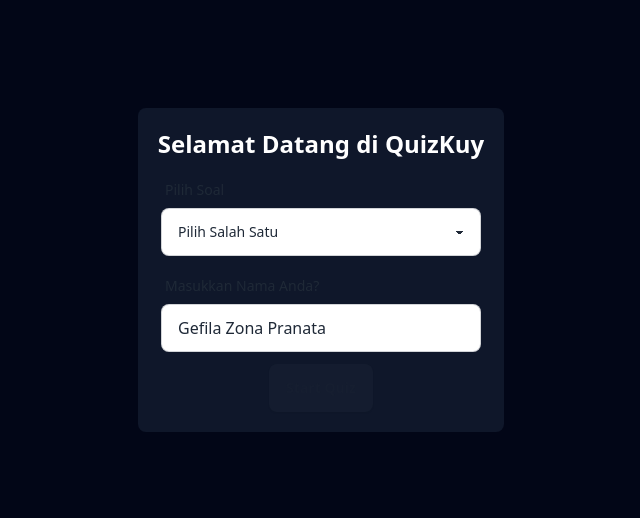
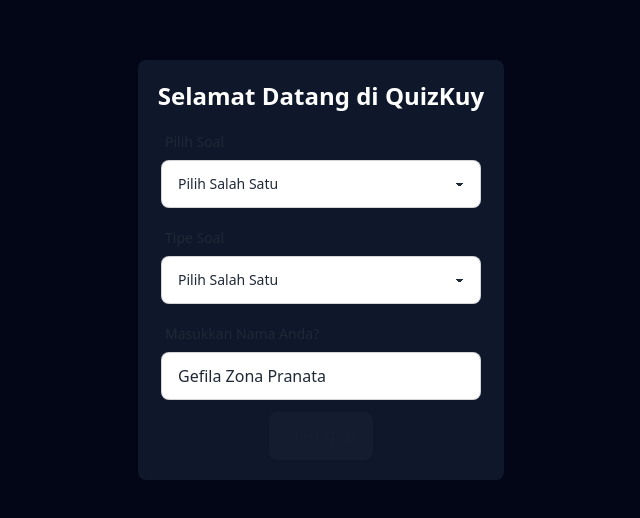
Before and after one commit to Gefila/quiz, a React (Vite) app: page / in a window 1280 px wide. Shown: the part 130-648 px from the top of the page, without its empty margins (319-959 px from the left). Built offline with nearby package versions, Linux system fonts and the light colour scheme.

Commit message:
feat: pilih tipe

```diff
--- a/src/components/StartScreen.jsx
+++ b/src/components/StartScreen.jsx
@@ -1,4 +1,4 @@
-export default function StartScreen({ dispatch, daftarSoal, name, judulSoal }) {
+export default function StartScreen({ dispatch, daftarSoal, name, judulSoal, tipeSoal, daftarTipeSoal }) {
     return (
         <div className="flex flex-col items-center bg-slate-900 p-5 rounded-lg gap-3">
             <h1 className="text-white font-bold text-2xl">
@@ -20,6 +20,26 @@
                     {daftarSoal.map((soal, index) => (
                         <option key={index}>{soal}</option>
                     ))}
+                </select>
+            </label>
+            <label className="form-control w-full max-w-xs">
+                <div className="label">
+                    <span className="label-text">Tipe Soal</span>
+                </div>
+                <select
+                    className="select select-bordered"
+                    value={tipeSoal}
+                    required
+                    onChange={(e) =>{
+                        dispatch({ type: "setTipeSoal", payload: e.target.value })                    }
+                    }
+                >
+                    <option disabled>Pilih Salah Satu</option>
+                    {
+                        daftarTipeSoal.map((tipe, index) => (
+                            <option key={index}>{tipe.tipe}</option>
+                        ))
+                    }
                 </select>
             </label>
             <label className="form-control w-full max-w-xs">
--- a/src/pages/QuizPage.jsx
+++ b/src/pages/QuizPage.jsx
@@ -17,6 +17,8 @@
 			option,
 			name,
 			judulSoal,
+			tipeSoal,
+			tipeSoalData,
 		},
 		dispatch,
 	] = useReducer(reducer, {
@@ -29,9 +31,12 @@
 		score: 0,
 		name: "Gefila Zona Pranata",
 		judulSoal: "Pilih Salah Satu",
+		tipeSoal: "Pilih Salah Satu",
+		tipeSoalData: [],
 	});
 
 	const [daftarSoal, setDaftarSoal] = useState([]);
+	const [daftarTipeSoal, setDaftarTipeSoal] = useState([]);
 
 	function reducer(state, action) {
 		switch (action.type) {
@@ -85,6 +90,16 @@
 					...state,
 					judulSoal: action.payload,
 				};
+			case "setTipeSoal":
+				return {
+					...state,
+					tipeSoal: action.payload,
+				};
+			case "setTipeSoalData":
+				return {
+					...state,
+					tipeSoalData: action.payload,
+				};
 			case "setName":
 				return {
 					...state,
@@ -105,12 +120,18 @@
 	};
 
 	useEffect(() => {
-        const findJudulSoal = dataSoal.find(
-            (judul) => judul.kelas === judulSoal
-        );
+		if (judulSoal === "Pilih Salah Satu") return;
+		var findJudulSoal = dataSoal.find((judul) => judul.kelas === judulSoal);
+		setDaftarTipeSoal(findJudulSoal.tipeSoal);
+
 		if (status === "idle") return;
+		var { dari, sampai } = findJudulSoal.tipeSoal.find(
+			(tipe) => tipe.tipe === tipeSoal
+		).jumlahSoal;
+		if (sampai > findJudulSoal.soal.length) sampai = findJudulSoal.soal.length;
+		var soalSliced = findJudulSoal.soal.slice(dari - 1, sampai);
 
-        const randomSoal = [...findJudulSoal.soal];
+		const randomSoal = [...soalSliced];
 		fisherYatesShuffle(randomSoal);
 
 		const randomOption = randomSoal.map((item) => {
@@ -125,7 +146,7 @@
 		const soal = { ...findJudulSoal, soal: randomOption };
 		dispatch({ type: "setQuizData", payload: soal });
 		console.log(randomOption);
-    }, [status, judulSoal]);
+	}, [status, judulSoal, tipeSoal]);
 
 	useEffect(() => {
 		const daftarSoal = dataSoal.map((soal) => soal.kelas);
@@ -140,6 +161,8 @@
 					daftarSoal={daftarSoal}
 					judulSoal={judulSoal}
 					name={name}
+					tipeSoal={tipeSoal}
+					daftarTipeSoal={daftarTipeSoal}
 				/>
 			)}
 			{status === "start" && (
```
Lines whose indentation alone changed are shown as unchanged.
